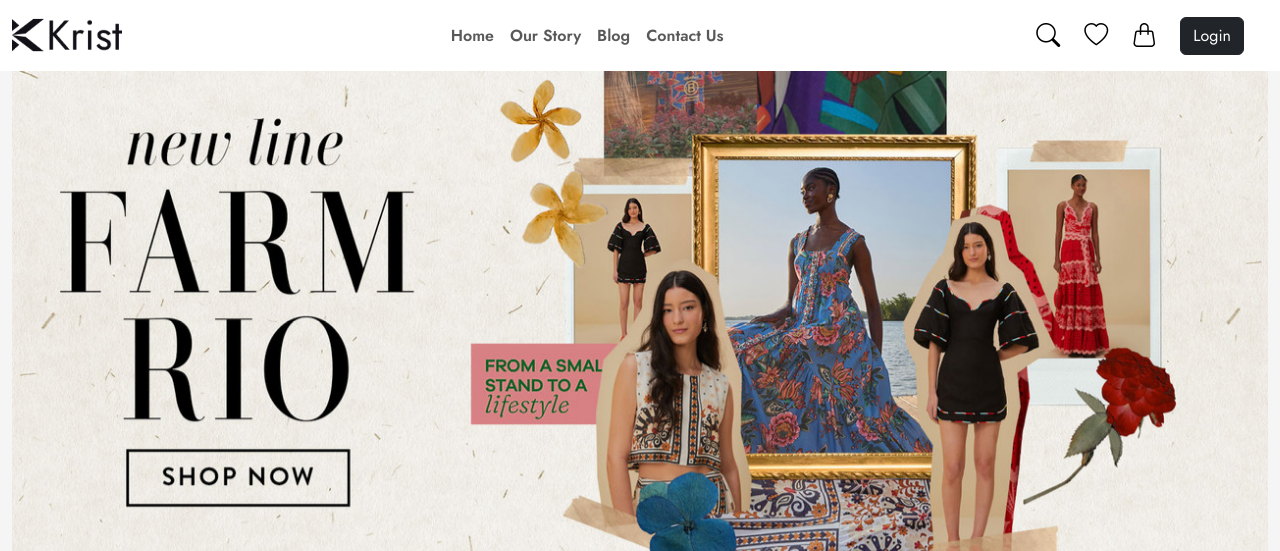
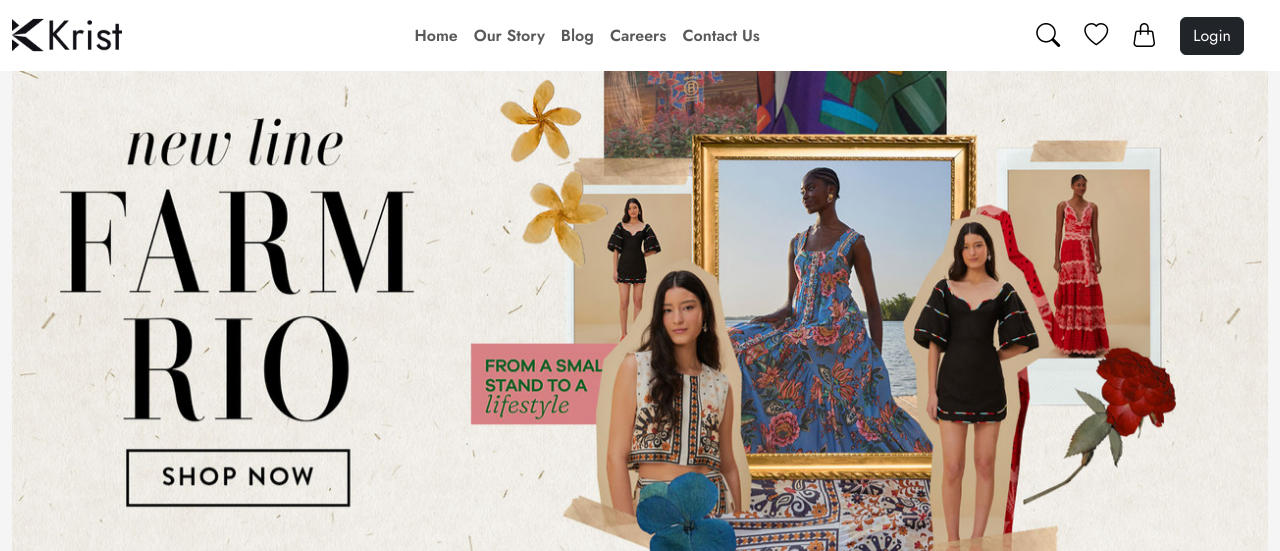
Before and after one commit to SahanDilusha/sample-of-e-commerce-website-deress-website-html-css-php-java-script, a PHP site: page /MyShop/index.php in a window 1280 px wide. Shown: the top 551 px of the page. Run offline with PHP 8.4, Linux system fonts and the light colour scheme; data that the repository does not hold is empty.

Commit message:
"Added 'Careers' link to navbar"

```diff
--- a/navbar.php
+++ b/navbar.php
@@ -33,6 +33,9 @@
                     </li>
                     <li class="nav-item">
                         <a class=" nav-link jost-bold" href="blog.php">Blog</a>
+                    </li>
+                    <li class="nav-item">
+                        <a class=" nav-link jost-bold" href="careers.php">Careers</a>
                     </li>
                     <li class="nav-item">
                         <a class=" nav-link jost-bold" href="contact_us.php">Contact Us</a>
```
